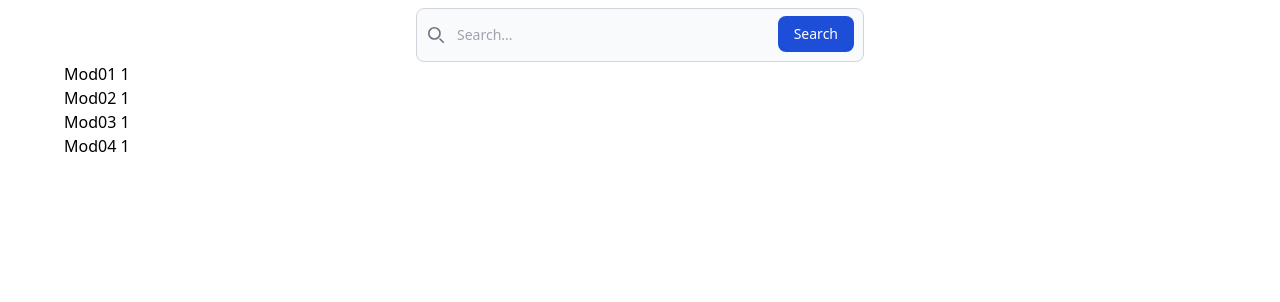
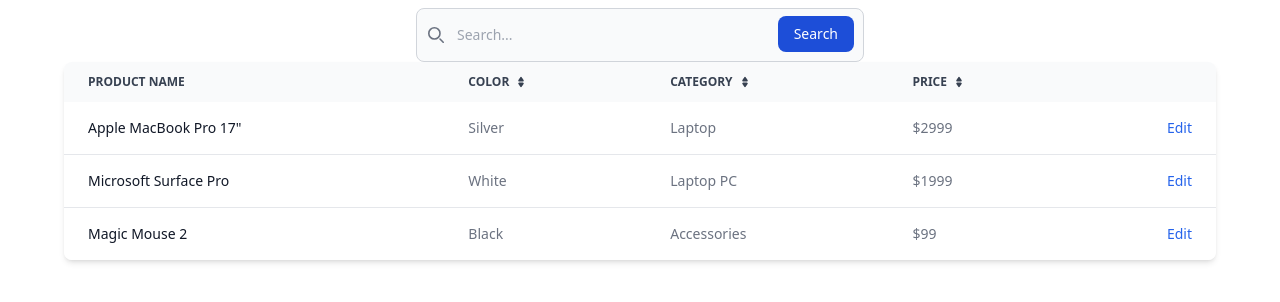
Before and after one commit to kojiwoji/Once-Human-Wiki, a Jekyll site: the page built from index.html, in a window 1280 px wide. Shown: the top 302 px of the page. Built offline with Jekyll 4.4.1, drawn with Linux system fonts in a browser that asks for light colours; nearby versions of some CDN libraries.

Commit message:
Update index.html

```diff
--- a/index.html
+++ b/index.html
@@ -15,12 +15,96 @@ layout: default
     </div>
 </form>
 
-<ul>
-{% for mods_hash in site.data.mods %}
-{% assign mods = mods_hash[1] %}
-  <li>
-    {{ mods.Name }}
-    {{ mods.Tier }}
-  </li>
-{% endfor %}
-</ul>
+
+
+<div class="relative overflow-x-auto shadow-md sm:rounded-lg">
+    <table class="w-full text-sm text-left rtl:text-right text-gray-500 dark:text-gray-400">
+        <thead class="text-xs text-gray-700 uppercase bg-gray-50 dark:bg-gray-700 dark:text-gray-400">
+            <tr>
+                <th scope="col" class="px-6 py-3">
+                    Product name
+                </th>
+                <th scope="col" class="px-6 py-3">
+                    <div class="flex items-center">
+                        Color
+                        <a href="#"><svg class="w-3 h-3 ms-1.5" aria-hidden="true" xmlns="http://www.w3.org/2000/svg" fill="currentColor" viewBox="0 0 24 24">
+    <path d="M8.574 11.024h6.852a2.075 2.075 0 0 0 1.847-1.086 1.9 1.9 0 0 0-.11-1.986L13.736 2.9a2.122 2.122 0 0 0-3.472 0L6.837 7.952a1.9 1.9 0 0 0-.11 1.986 2.074 2.074 0 0 0 1.847 1.086Zm6.852 1.952H8.574a2.072 2.072 0 0 0-1.847 1.087 1.9 1.9 0 0 0 .11 1.985l3.426 5.05a2.123 2.123 0 0 0 3.472 0l3.427-5.05a1.9 1.9 0 0 0 .11-1.985 2.074 2.074 0 0 0-1.846-1.087Z"/>
+  </svg></a>
+                    </div>
+                </th>
+                <th scope="col" class="px-6 py-3">
+                    <div class="flex items-center">
+                        Category
+                        <a href="#"><svg class="w-3 h-3 ms-1.5" aria-hidden="true" xmlns="http://www.w3.org/2000/svg" fill="currentColor" viewBox="0 0 24 24">
+    <path d="M8.574 11.024h6.852a2.075 2.075 0 0 0 1.847-1.086 1.9 1.9 0 0 0-.11-1.986L13.736 2.9a2.122 2.122 0 0 0-3.472 0L6.837 7.952a1.9 1.9 0 0 0-.11 1.986 2.074 2.074 0 0 0 1.847 1.086Zm6.852 1.952H8.574a2.072 2.072 0 0 0-1.847 1.087 1.9 1.9 0 0 0 .11 1.985l3.426 5.05a2.123 2.123 0 0 0 3.472 0l3.427-5.05a1.9 1.9 0 0 0 .11-1.985 2.074 2.074 0 0 0-1.846-1.087Z"/>
+  </svg></a>
+                    </div>
+                </th>
+                <th scope="col" class="px-6 py-3">
+                    <div class="flex items-center">
+                        Price
+                        <a href="#"><svg class="w-3 h-3 ms-1.5" aria-hidden="true" xmlns="http://www.w3.org/2000/svg" fill="currentColor" viewBox="0 0 24 24">
+    <path d="M8.574 11.024h6.852a2.075 2.075 0 0 0 1.847-1.086 1.9 1.9 0 0 0-.11-1.986L13.736 2.9a2.122 2.122 0 0 0-3.472 0L6.837 7.952a1.9 1.9 0 0 0-.11 1.986 2.074 2.074 0 0 0 1.847 1.086Zm6.852 1.952H8.574a2.072 2.072 0 0 0-1.847 1.087 1.9 1.9 0 0 0 .11 1.985l3.426 5.05a2.123 2.123 0 0 0 3.472 0l3.427-5.05a1.9 1.9 0 0 0 .11-1.985 2.074 2.074 0 0 0-1.846-1.087Z"/>
+  </svg></a>
+                    </div>
+                </th>
+                <th scope="col" class="px-6 py-3">
+                    <span class="sr-only">Edit</span>
+                </th>
+            </tr>
+        </thead>
+        <tbody>
+            <tr class="bg-white border-b dark:bg-gray-800 dark:border-gray-700">
+                <th scope="row" class="px-6 py-4 font-medium text-gray-900 whitespace-nowrap dark:text-white">
+                    Apple MacBook Pro 17"
+                </th>
+                <td class="px-6 py-4">
+                    Silver
+                </td>
+                <td class="px-6 py-4">
+                    Laptop
+                </td>
+                <td class="px-6 py-4">
+                    $2999
+                </td>
+                <td class="px-6 py-4 text-right">
+                    <a href="#" class="font-medium text-blue-600 dark:text-blue-500 hover:underline">Edit</a>
+                </td>
+            </tr>
+            <tr class="bg-white border-b dark:bg-gray-800 dark:border-gray-700">
+                <th scope="row" class="px-6 py-4 font-medium text-gray-900 whitespace-nowrap dark:text-white">
+                    Microsoft Surface Pro
+                </th>
+                <td class="px-6 py-4">
+                    White
+                </td>
+                <td class="px-6 py-4">
+                    Laptop PC
+                </td>
+                <td class="px-6 py-4">
+                    $1999
+                </td>
+                <td class="px-6 py-4 text-right">
+                    <a href="#" class="font-medium text-blue-600 dark:text-blue-500 hover:underline">Edit</a>
+                </td>
+            </tr>
+            <tr class="bg-white dark:bg-gray-800">
+                <th scope="row" class="px-6 py-4 font-medium text-gray-900 whitespace-nowrap dark:text-white">
+                    Magic Mouse 2
+                </th>
+                <td class="px-6 py-4">
+                    Black
+                </td>
+                <td class="px-6 py-4">
+                    Accessories
+                </td>
+                <td class="px-6 py-4">
+                    $99
+                </td>
+                <td class="px-6 py-4 text-right">
+                    <a href="#" class="font-medium text-blue-600 dark:text-blue-500 hover:underline">Edit</a>
+                </td>
+            </tr>
+        </tbody>
+    </table>
+</div>
```
